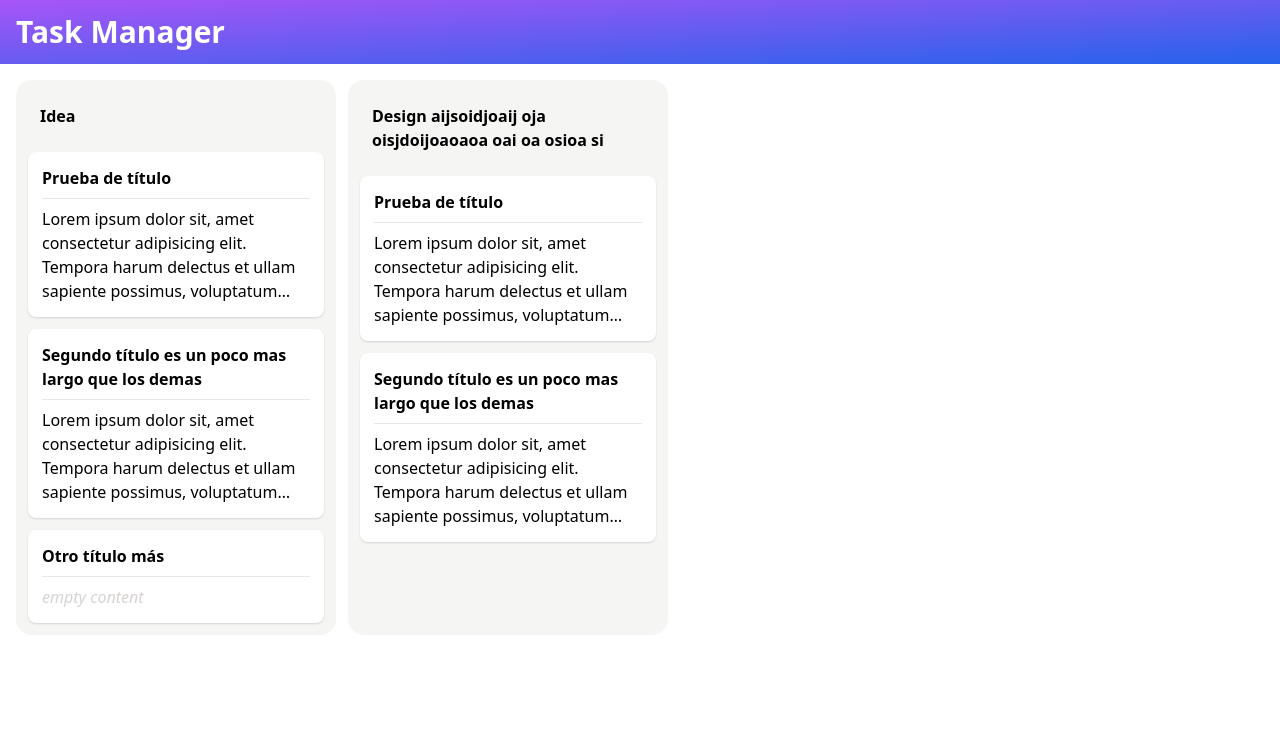
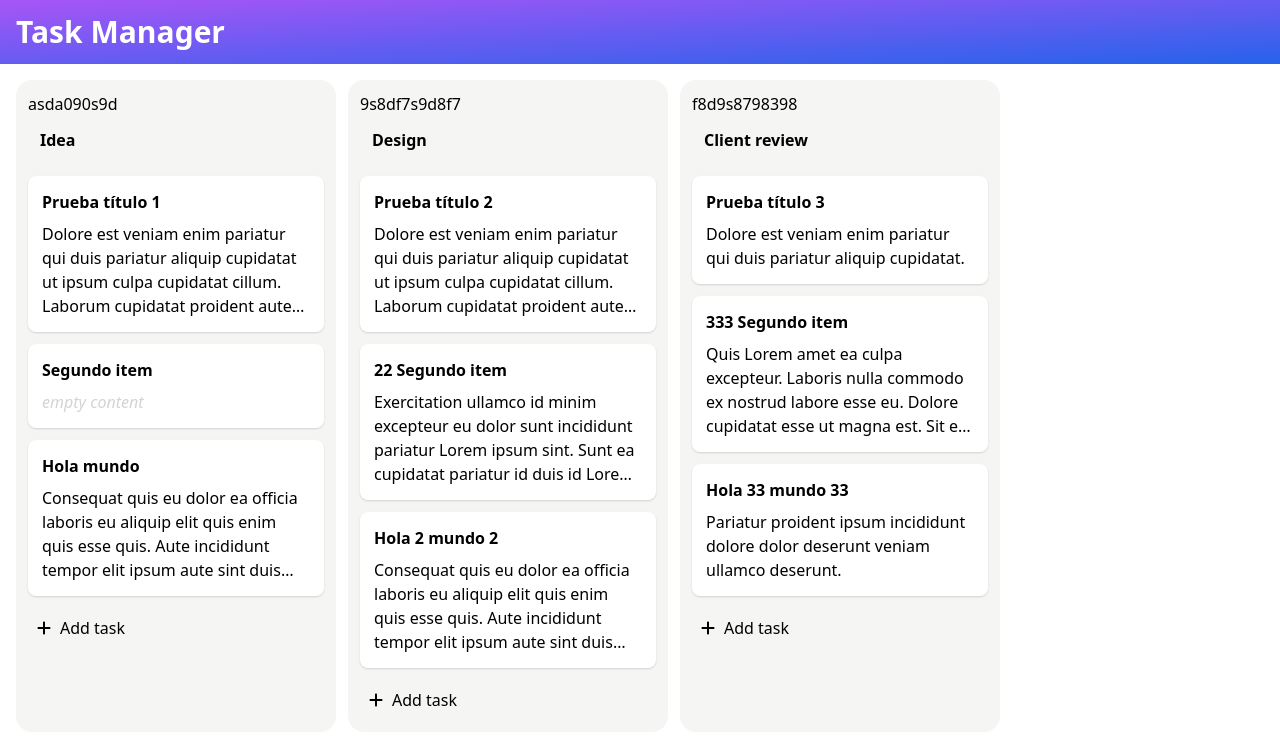
Before and after one commit to rodneymarin/task-manager, a React (Vite) app: page / in a window 1280 px wide. Shown: the top 746 px of the page. Built offline with nearby package versions, Linux system fonts and the light colour scheme.

Commit message:
dragging is fully functional

```diff
--- a/package.json
+++ b/package.json
@@ -11,7 +11,8 @@
   },
   "dependencies": {
     "react": "^18.2.0",
-    "react-dom": "^18.2.0"
+    "react-dom": "^18.2.0",
+    "react-icons": "^5.0.1"
   },
   "devDependencies": {
     "@types/react": "^18.2.55",
--- a/src/App.tsx
+++ b/src/App.tsx
@@ -2,55 +2,109 @@ import Board from "./components/Board"
 import Header from "./components/Header"
 import Task from "./components/Task"
 import TaskContent from "./components/TaskContent"
-import TaskList from "./components/TaskList"
-import TaskListTitle from "./components/TaskListTitle"
+import Column from "./components/Column"
+import ColumnTitle from "./components/ColumnTitle"
 import TaskTitle from "./components/TaskTitle"
+import { FaPlus } from "react-icons/fa6"
+import DropDivider from "./components/DropDivider"
+import { DragEvent, useRef, useState } from "react"
+import ButtonAddTask from "./components/ButtonAddTask"
+import Droppable from "./components/Droppable"
 
+interface TaskData {
+  id: string;
+  title: string;
+  content: string;
+  idColumn: string;
+}
 
+interface ColumnData {
+  id: string;
+  title: string;
+}
+
+const DEFAULT_COLUMNS: ColumnData[] = [
+  { id: "asda090s9d", title: "Idea" },
+  { id: "9s8df7s9d8f7", title: "Design" },
+  { id: "f8d9s8798398", title: "Client review" }
+]
+
+const DEFAULT_TASKS: TaskData[] = [
+  { id: "asd090a9sd980", idColumn: "asda090s9d", title: "Prueba título 1", content: "Dolore est veniam enim pariatur qui duis pariatur aliquip cupidatat ut ipsum culpa cupidatat cillum. Laborum cupidatat proident aute pariatur consequat fugiat nisi ad qui duis ullamco. Est sit amet proident nisi sunt occaecat. Ipsum exercitation incididunt consectetur minim non aute incididunt labore pariatur elit. Nulla qui dolore proident eu duis sint duis magna ullamco consequat tempor. Magna elit exercitation excepteur commodo anim id excepteur nisi anim sit et. Eiusmod veniam esse veniam est anim sunt sunt minim cillum excepteur." },
+  { id: "da0s9da09sd", idColumn: "asda090s9d", title: "Segundo item", content: "" },
+  { id: "dada87d54s65", idColumn: "asda090s9d", title: "Hola mundo", content: "Consequat quis eu dolor ea officia laboris eu aliquip elit quis enim quis esse quis. Aute incididunt tempor elit ipsum aute sint duis fugiat. Pariatur proident ipsum incididunt dolore dolor deserunt veniam ullamco deserunt.." },
+  { id: "asd68a7s6d8768", idColumn: "9s8df7s9d8f7", title: "Prueba título 2", content: "Dolore est veniam enim pariatur qui duis pariatur aliquip cupidatat ut ipsum culpa cupidatat cillum. Laborum cupidatat proident aute pariatur consequat fugiat nisi ad qui duis ullamco. Est sit amet proident nisi sunt occaecat. Ipsum exercitation incididunt consectetur minim non aute incididunt labore pariatur elit. Nulla qui dolore proident eu duis sint duis magna ullamco consequat tempor. Magna elit exercitation excepteur commodo anim id excepteur nisi anim sit et. Eiusmod veniam esse veniam est anim sunt sunt minim cillum excepteur." },
+  { id: "sa8d7g78sd7a6s6", idColumn: "9s8df7s9d8f7", title: "22 Segundo item", content: "Exercitation ullamco id minim excepteur eu dolor sunt incididunt pariatur Lorem ipsum sint. Sunt ea cupidatat pariatur id duis id Lorem adipisicing consequat. Consectetur exercitation eiusmod pariatur est esse sunt duis commodo ut dolor irure magna. Quis laborum sit pariatur sint cupidatat aliquip. Exercitation occaecat eiusmod cupidatat commodo mollit dolor in est eu sint ipsum ex anim. Qui Lorem et ex duis ut esse in ullamco occaecat consequat qui anim." },
+  { id: "24j4555iiiu3i", idColumn: "9s8df7s9d8f7", title: "Hola 2 mundo 2", content: "Consequat quis eu dolor ea officia laboris eu aliquip elit quis enim quis esse quis. Aute incididunt tempor elit ipsum aute sint duis fugiat. Pariatur proident ipsum incididunt dolore dolor deserunt veniam ullamco deserunt.." },
+  { id: "sd4333eew80", idColumn: "f8d9s8798398", title: "Prueba título 3", content: "Dolore est veniam enim pariatur qui duis pariatur aliquip cupidatat." },
+  { id: "dfs4wer4wer", idColumn: "f8d9s8798398", title: "333 Segundo item", content: "Quis Lorem amet ea culpa excepteur. Laboris nulla commodo ex nostrud labore esse eu. Dolore cupidatat esse ut magna est. Sit ea non tempor anim irure dolor incididunt duis sit incididunt id. Laboris voluptate sit dolore sint est incididunt labore." },
+  { id: "899d993939sai", idColumn: "f8d9s8798398", title: "Hola 33 mundo 33", content: "Pariatur proident ipsum incididunt dolore dolor deserunt veniam ullamco deserunt." }
+]
 
 function App() {
+  const [columns, setColumns] = useState<ColumnData[]>(DEFAULT_COLUMNS);
+  const [tasks, setTasks] = useState<TaskData[]>(DEFAULT_TASKS);
+  const [draggingTask, setDraggingTask] = useState<TaskData | null>(null);
+
+  function handleDragStart(task: TaskData) {
+    setDraggingTask(task);
+  }
+
+  function handleDrop(destinationTask: TaskData) {
+    if (draggingTask?.id === destinationTask.id) return;
+    //task list without beeing dragged
+    const tasksWithoutDraggin = tasks.filter(item => item.id !== draggingTask?.id);
+    const insertIndex = tasksWithoutDraggin.indexOf(destinationTask);
+    //join the full array in two slices inserting the dragged task inbetween
+    const newTastks = [
+      ...tasksWithoutDraggin.slice(0, insertIndex),
+      { ...draggingTask, idColumn: destinationTask.idColumn },
+      ...tasksWithoutDraggin.slice(insertIndex)];
+    setTasks(newTastks as TaskData[]);
+  }
+
+  function handleDropButton(destinationColumn: ColumnData) {
+    //task list without beeing dragged
+    const tasksWithoutDraggin = tasks.filter(item => item.id !== draggingTask?.id);
+    const tasksInColumn = tasksWithoutDraggin.filter(item => item.idColumn === destinationColumn.id);
+    const lastItemInColumn = tasksInColumn[tasksInColumn.length - 1];
+    const insertIndex = tasksWithoutDraggin.indexOf(lastItemInColumn) + 1;
+    console.log(insertIndex);
+    const newTastks = [
+      ...tasksWithoutDraggin.slice(0, insertIndex),
+      { ...draggingTask, idColumn: destinationColumn.id },
+      ...tasksWithoutDraggin.slice(insertIndex)];
+    setTasks(newTastks as TaskData[]);
+  }
 
   return (
     <>
       <Header />
       <main className="p-4 w-screen">
         <Board>
-          <TaskList>
-            <TaskListTitle>Idea</TaskListTitle>
-            <Task>
-              <TaskTitle>Prueba de título</TaskTitle>
-              <TaskContent>
-                Lorem ipsum dolor sit, amet consectetur adipisicing elit. Tempora harum delectus et ullam sapiente possimus, voluptatum suscipit odit nesciunt ipsa quis ad error corporis asperiores, vero pariatur obcaecati aliquid sed.
-              </TaskContent>
-            </Task>
-            <Task>
-              <TaskTitle>Segundo título es un poco mas largo que los demas</TaskTitle>
-              <TaskContent>
-                Lorem ipsum dolor sit, amet consectetur adipisicing elit. Tempora harum delectus et ullam sapiente possimus, voluptatum suscipit odit nesciunt ipsa quis ad error corporis asperiores, vero pariatur obcaecati aliquid sed.
-              </TaskContent>
-            </Task>
-            <Task>
-              <TaskTitle>Otro título más</TaskTitle>
-              <TaskContent>
+          {
+            columns.map(columnItem => {
+              return (
+                <Column key={columnItem.id} id={columnItem.id} title={columnItem.title}>
 
-              </TaskContent>
-            </Task>
-          </TaskList>
-          <TaskList >
-            <TaskListTitle>Design aijsoidjoaij oja oisjdoijoaoaoa oai oa osioa si</TaskListTitle>
-            <Task>
-              <TaskTitle>Prueba de título</TaskTitle>
-              <TaskContent>
-                Lorem ipsum dolor sit, amet consectetur adipisicing elit. Tempora harum delectus et ullam sapiente possimus, voluptatum suscipit odit nesciunt ipsa quis ad error corporis asperiores, vero pariatur obcaecati aliquid sed.
-              </TaskContent>
-            </Task>
-            <Task>
-              <TaskTitle>Segundo título es un poco mas largo que los demas</TaskTitle>
-              <TaskContent>
-                Lorem ipsum dolor sit, amet consectetur adipisicing elit. Tempora harum delectus et ullam sapiente possimus, voluptatum suscipit odit nesciunt ipsa quis ad error corporis asperiores, vero pariatur obcaecati aliquid sed.
-              </TaskContent>
-            </Task>
-          </TaskList>
+                  {
+                    tasks.filter(taskIt => taskIt.idColumn == columnItem.id).map(taskItem => {
+                      return (
+                        <Droppable isDraggable={true} onDragStart={() => handleDragStart(taskItem)} onDrop={() => handleDrop(taskItem)}>
+                          <Task key={taskItem.id} title={taskItem.title} content={taskItem.content} />
+                        </Droppable>
+                      )
+                    })
+                  }
+                  <Droppable isDraggable={false} onDrop={() => handleDropButton(columnItem)}>
+                    <button className="flex h-fit items-center gap-2 rounded-lg w-full p-2 bg-component hover-darken"><FaPlus />Add task</button>
+                  </Droppable>
+                </Column>
+              )
+            })
+
+
+          }
         </Board>
       </main>
     </>
--- /dev/null
+++ b/src/components/Column.tsx
@@ -0,0 +1,24 @@
+import { DragEvent, PropsWithChildren } from "react";
+import ColumnTitle from "./ColumnTitle";
+
+interface ColumnProps {
+  id: string;
+  title: string;
+  onDragOver?: (e: DragEvent) => void;
+  onDragEnter?: (e: DragEvent) => void;
+}
+
+export default function Column(props: PropsWithChildren<ColumnProps>) {
+
+
+  return (
+    <div
+      data-id-column={props.id}
+      className="w-[20rem] min-h-8 p-component flex flex-col bg-component rounded-2xl"
+    >
+      {props.id}
+      <ColumnTitle >{props.title}</ColumnTitle>
+      {props.children}
+    </div>
+  )
+}
--- a/src/components/TaskListTitle.tsx
+++ b/src/components/ColumnTitle.tsx
@@ -1,6 +1,6 @@
 import { PropsWithChildren } from "react";
 
-export default function TaskListTitle(props: PropsWithChildren) {
+export default function ColumnTitle(props: PropsWithChildren) {
   return (
     <div className="p-component rounded-lg bg-component hover-darken">
       <h2 className="font-bold">
--- /dev/null
+++ b/src/components/DropDivider.tsx
@@ -0,0 +1,10 @@
+
+interface DropDividerProps {
+  isActive: boolean;
+}
+
+export default function DropDivider(props: DropDividerProps) {
+  return (
+    <div className={`w-full h-1 my-1 ${props.isActive ? " bg-purple-500" : "bg-transparent"} pointer-events-none`}></div>
+  )
+}
--- /dev/null
+++ b/src/components/Droppable.tsx
@@ -0,0 +1,37 @@
+import { DragEvent, PropsWithChildren, useState } from 'react'
+import DropDivider from "./DropDivider"
+
+interface DroppableProps {
+  isDraggable: boolean;
+  onDrop?: () => void;
+  onDragStart?: () => void;
+}
+
+export default function Droppable(props: PropsWithChildren<DroppableProps>) {
+  const [isActive, setIsActive] = useState(false);
+
+  function handleDragOver(e: DragEvent) {
+    e.preventDefault();
+    setIsActive(true);
+  }
+
+  function handleDragLeave() {
+    setIsActive(false);
+  }
+
+  function handleDrop() {
+    setIsActive(false);
+    props.onDrop && props.onDrop();
+  }
+
+  function handleDragStart() {
+    props.onDragStart && props.onDragStart();
+  }
+
+  return (
+    <div draggable={props.isDraggable} onDragStart={handleDragStart} onDragOver={handleDragOver} onDragLeave={handleDragLeave} onDrop={handleDrop}>
+      <DropDivider isActive={isActive} />
+      {props.children}
+    </div>
+  )
+}
--- a/src/components/Task.tsx
+++ b/src/components/Task.tsx
@@ -1,9 +1,18 @@
-import { PropsWithChildren } from "react";
+import TaskTitle from "./TaskTitle";
+import TaskContent from "./TaskContent";
 
-export default function Task(props: PropsWithChildren) {
+interface TaskProps {
+  title: string;
+  content: string;
+}
+
+export default function Task(props: TaskProps) {
   return (
     <div className="bg-white overflow-hidden p-component flex flex-col gap-2 rounded-lg border-2 border-transparent divide-y shadow-sm shadow-stone-300 hover:filter-none hover:border-2 hover:border-purple-500 cursor-pointer">
-      {props.children}
+      <div className="pointer-events-none">
+        <TaskTitle>{props.title}</TaskTitle>
+        <TaskContent >{props.content}</TaskContent>
+      </div>
     </div>
   )
 }
--- a/src/components/TaskList.tsx
+++ /dev/null
@@ -1,10 +0,0 @@
-import { PropsWithChildren } from "react";
-
-
-export default function TaskList(props: PropsWithChildren) {
-  return (
-    <div className="w-[20rem] min-h-8 p-component flex flex-col gap-3 bg-component rounded-2xl">
-      {props.children}
-    </div>
-  )
-}
```
Also changed, not shown: 1 other file (tests, documents, lock files or other folders).
